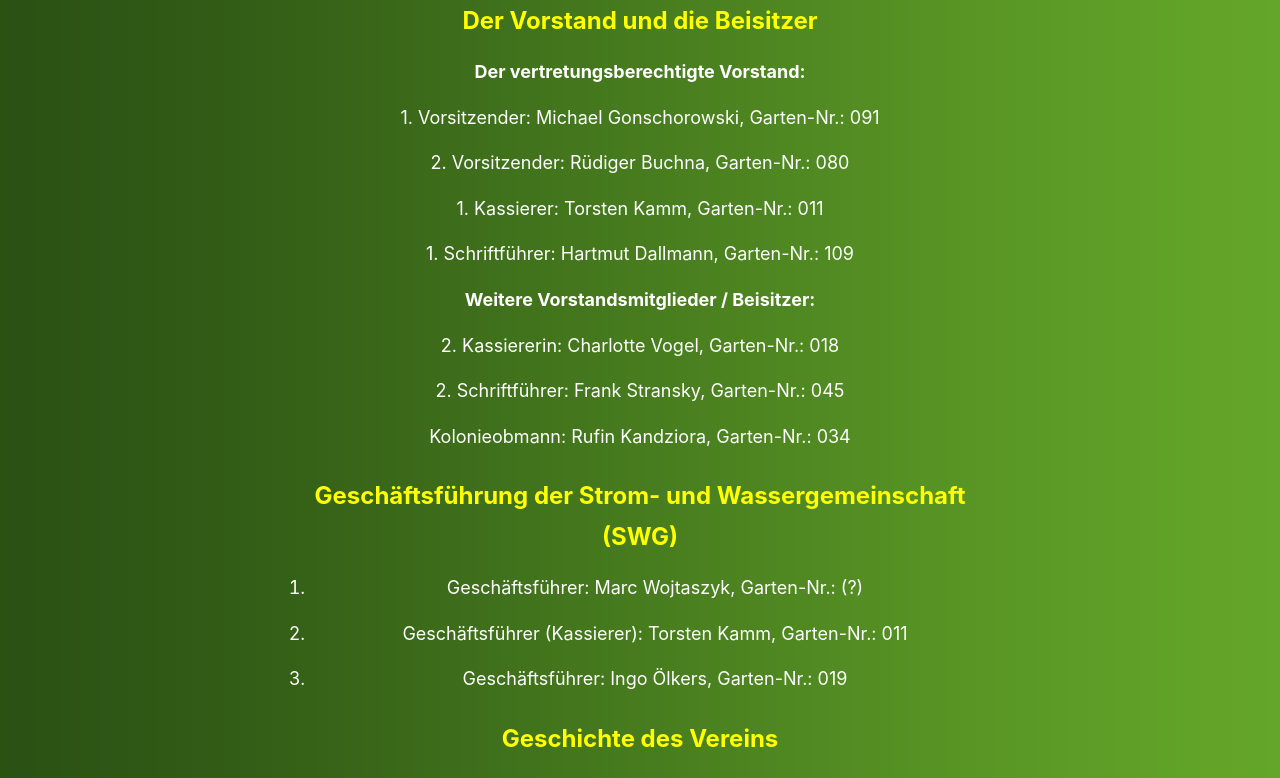
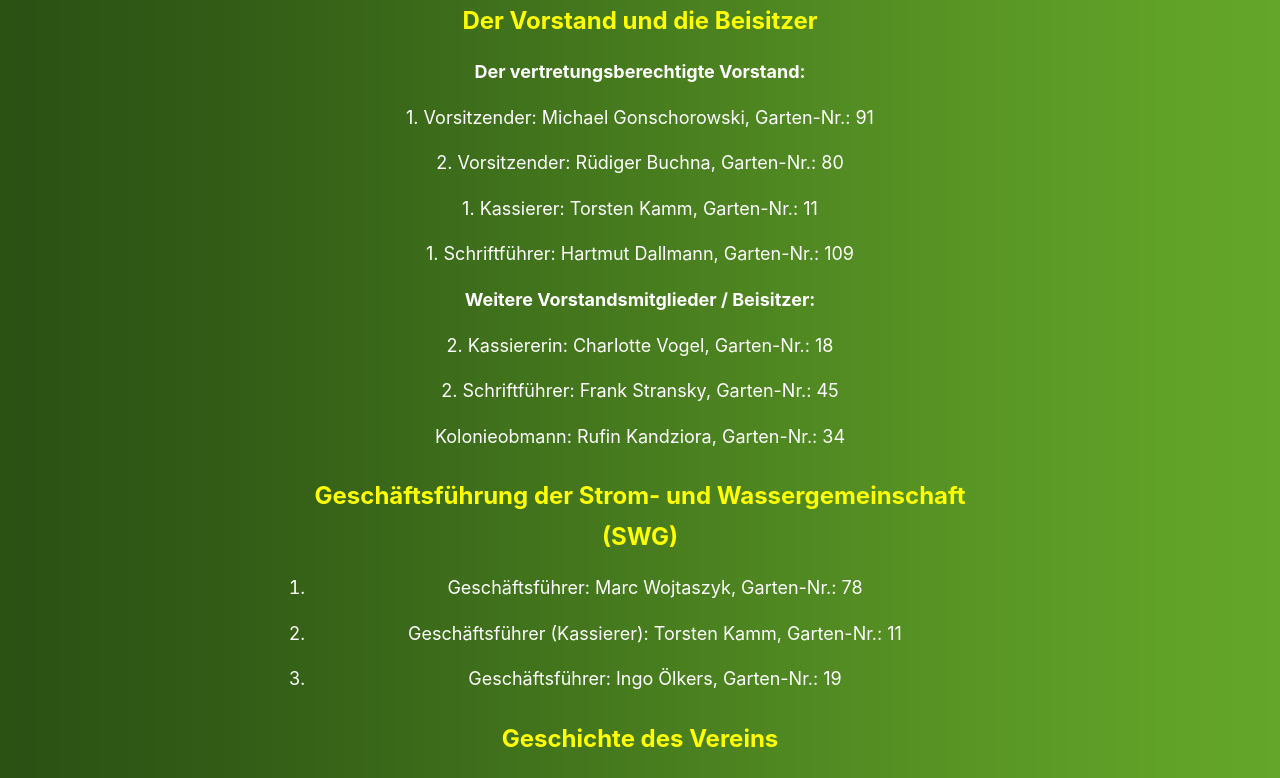
Before and after one commit to der-Frankie/kgv-website-dev.github.io, a Jekyll site: the page built from _pages/verein.md, in a window 1280 px wide and 1400 px high, scrolled down 934 px. Shown: the part 153-931 px from the top of the window. Built offline with Jekyll 4.4.1, drawn with Linux system fonts in a browser that asks for light colours.

Commit message:
Update verein.md
Angaben zu Vorstandsmitgliedern ergänzt

```diff
--- a/_pages/verein.md
+++ b/_pages/verein.md
@@ -30,29 +30,29 @@ Hier finden Sie auch einen Übersichtsplan der hannoverschen Kleingartenvereine.
 
 **Der vertretungsberechtigte Vorstand:**
 
-1\. Vorsitzender: Michael Gonschorowski, Garten-Nr.: 091
+1\. Vorsitzender: Michael Gonschorowski, Garten-Nr.: 91
 
-2\. Vorsitzender: Rüdiger Buchna, Garten-Nr.: 080
+2\. Vorsitzender: Rüdiger Buchna, Garten-Nr.: 80
 
-1\. Kassierer: Torsten Kamm, Garten-Nr.: 011
+1\. Kassierer: Torsten Kamm, Garten-Nr.: 11
 
 1\. Schriftführer: Hartmut Dallmann, Garten-Nr.: 109
 
 **Weitere Vorstandsmitglieder / Beisitzer:**
 
-2\. Kassiererin: Charlotte Vogel, Garten-Nr.: 018
+2\. Kassiererin: Charlotte Vogel, Garten-Nr.: 18
 
-2\. Schriftführer: Frank Stransky, Garten-Nr.: 045
+2\. Schriftführer: Frank Stransky, Garten-Nr.: 45
 
-Kolonieobmann: Rufin Kandziora, Garten-Nr.: 034
+Kolonieobmann: Rufin Kandziora, Garten-Nr.: 34
 
 ## Geschäftsführung der Strom- und Wassergemeinschaft (SWG)
 
-1. Geschäftsführer: Marc Wojtaszyk, Garten-Nr.: (?)
+1. Geschäftsführer: Marc Wojtaszyk, Garten-Nr.: 78
 
-2. Geschäftsführer (Kassierer): Torsten Kamm, Garten-Nr.: 011
+2. Geschäftsführer (Kassierer): Torsten Kamm, Garten-Nr.: 11
 
-3. Geschäftsführer: Ingo Ölkers, Garten-Nr.: 019
+3. Geschäftsführer: Ingo Ölkers, Garten-Nr.: 19
 
 ## Geschichte des Vereins
 
```
